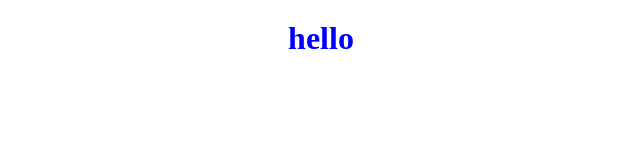
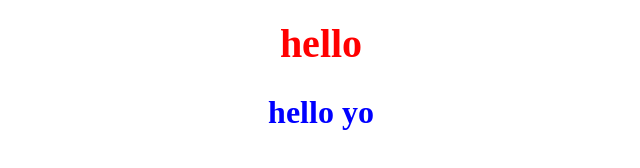
Before and after one commit to DONG-XIAN-tony/2024-10-30, a plain HTML site: page index.html in a window 1280 px wide. Shown: the whole page, without its empty margins (319-959 px from the left). Drawn offline with Linux system fonts and the light colour scheme.

Commit message:
修改副標題

```diff
--- a/all.css
+++ b/all.css
@@ -7,7 +7,7 @@ h1 {
     text-align: center; /* 置中對齊 */
     margin-top: 20px;  /* 上方間距 */
 }
-h1 {
+h2 {
     font-size: 2em; /* 字體大小 */
     color:blue;      /* 字體顏色 */
     text-align: center; /* 置中對齊 */
--- a/index.html
+++ b/index.html
@@ -8,7 +8,8 @@
     <link rel="stylesheet" href="all.css">
 </head>
 <body>
-    <h1>hello<h1>
+    <h1>hello</h1>
+    <h2>hello yo</h2>
 
 </body>
 </html>
```
